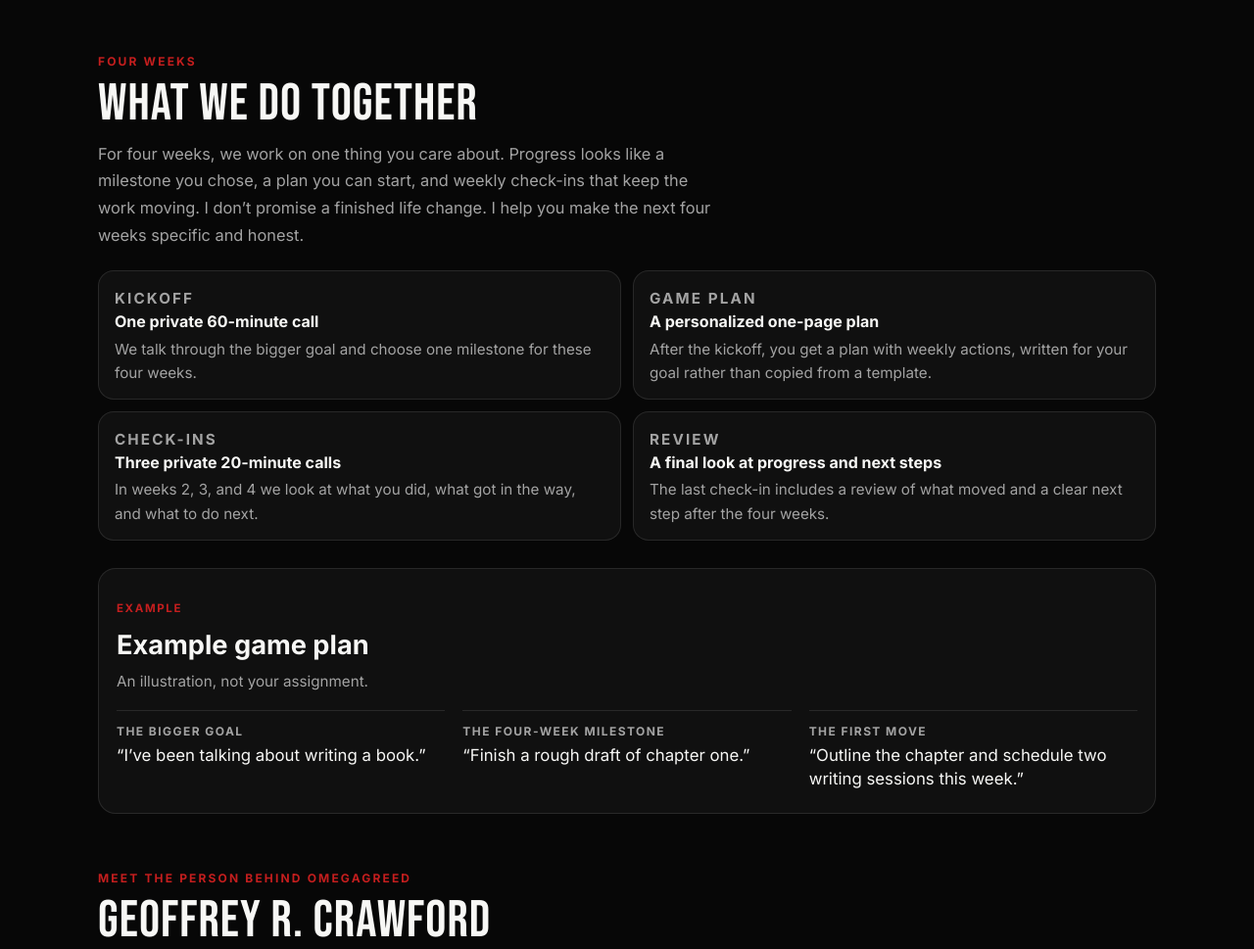
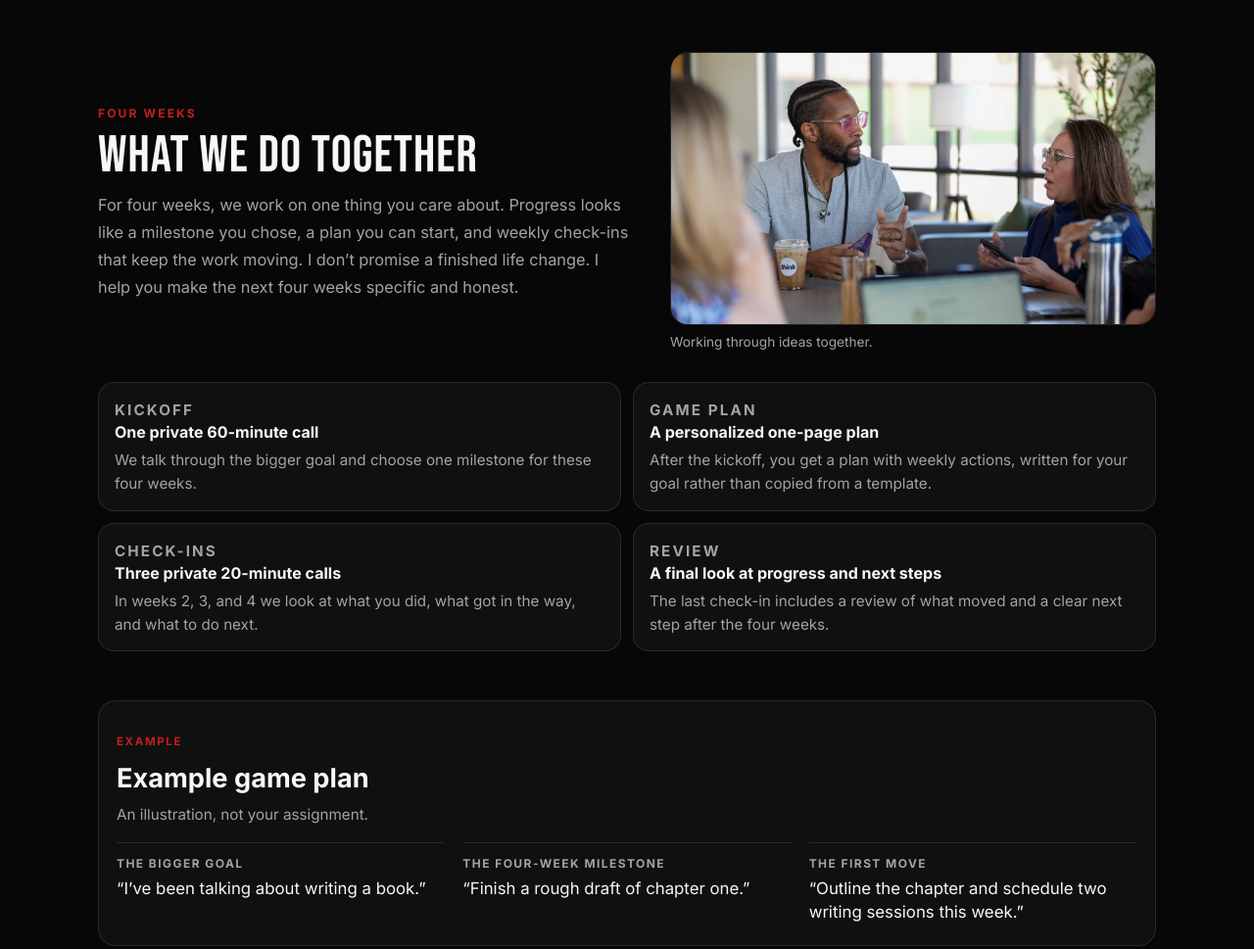
Before and after one commit to GeoffreyC00/omega-greed-landing-page, a plain HTML site: page purpose-over-comfort/index.html in a window 1280 px wide. Shown: the part 1174-2143 px from the top of the page at 98% size. Drawn offline with Linux system fonts and the light colour scheme.

Commit message:
Show the mentorship conversation and a portrait of Geoffrey.
The conversation sits with the four-week plan, and the bio uses a closer portrait so the page feels more personal.

Co-authored-by: Cursor <cursoragent@cursor.com>

```diff
--- a/purpose-over-comfort/index.html
+++ b/purpose-over-comfort/index.html
@@ -333,10 +333,35 @@
         margin: 0;
       }
 
+      .together-layout {
+        display: grid;
+        gap: 18px;
+      }
+
+      .work-photo {
+        margin: 0;
+      }
+
+      .work-photo img {
+        width: 100%;
+        height: auto;
+        aspect-ratio: 1600 / 902;
+        object-fit: cover;
+        border: 1px solid var(--line);
+        border-radius: 18px;
+      }
+
+      .work-photo figcaption {
+        margin-top: 8px;
+        color: var(--muted);
+        font-size: 0.85rem;
+        line-height: 1.45;
+      }
+
       .steps {
         display: grid;
         gap: 12px;
-        margin-top: 22px;
+        margin-top: 4px;
       }
 
       .step-num {
@@ -368,9 +393,9 @@
         object-position: center 40%;
       }
 
-      .bio-figure img.support {
-        aspect-ratio: 3 / 4;
-        object-position: center 22%;
+      .bio-figure img.portrait {
+        aspect-ratio: 1100 / 1045;
+        object-position: center 28%;
       }
 
       .bio-figure figcaption {
@@ -546,8 +571,33 @@
           grid-template-columns: repeat(3, 1fr);
         }
 
-        .steps {
+        .together-layout {
+          grid-template-columns: minmax(0, 1.05fr) minmax(0, 0.95fr);
+          grid-template-areas:
+            "copy photo"
+            "steps steps"
+            "example example";
+          column-gap: 36px;
+          row-gap: 22px;
+          align-items: center;
+        }
+
+        .together-copy {
+          grid-area: copy;
+        }
+
+        .work-photo {
+          grid-area: photo;
+        }
+
+        .together-layout .steps {
+          grid-area: steps;
           grid-template-columns: 1fr 1fr;
+          margin-top: 8px;
+        }
+
+        .together-layout .example-plan {
+          grid-area: example;
         }
 
         .example-grid {
@@ -653,7 +703,8 @@
       </section>
 
       <section class="section" id="included" style="padding-top: 0">
-        <div class="wrap">
+        <div class="wrap together-layout">
+          <div class="together-copy">
             <p class="eyebrow">Four weeks</p>
             <h2>What we do together</h2>
             <p class="section-lead">
@@ -662,6 +713,16 @@
               check-ins that keep the work moving. I don’t promise a finished life
               change. I help you make the next four weeks specific and honest.
             </p>
+          </div>
+          <figure class="work-photo">
+            <img
+              src="../assets/purpose-over-comfort-ideas.webp"
+              alt="Geoffrey Crawford gesturing as he talks through an idea with a woman across the table."
+              width="1600"
+              height="902"
+            />
+            <figcaption>Working through ideas together.</figcaption>
+          </figure>
           <div class="steps">
             <article class="step">
               <p class="step-num">Kickoff</p>
@@ -734,13 +795,12 @@
             </div>
             <figure class="bio-figure">
               <img
-                class="support"
-                src="../assets/purpose-over-comfort-whiteboard.webp"
-                alt="Geoffrey Crawford speaking in front of a Think Media whiteboard."
+                class="portrait"
+                src="../assets/purpose-over-comfort-portrait.webp"
+                alt="Geoffrey Crawford smiling, in a black shirt and red-tinted sunglasses."
                 width="1100"
-                height="1647"
+                height="1045"
               />
-              <figcaption>Speaking in front of a Think Media whiteboard.</figcaption>
             </figure>
           </div>
         </div>
```
Also changed, not shown: assets/purpose-over-comfort-ideas.webp (added), assets/purpose-over-comfort-portrait.webp (added). Lines whose indentation alone changed are shown as unchanged.
